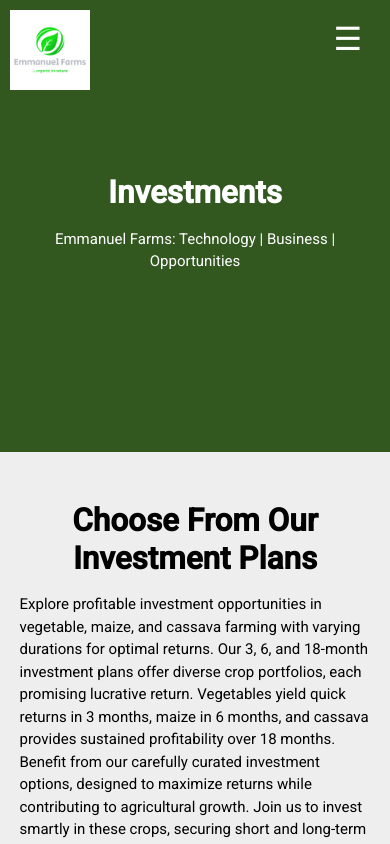
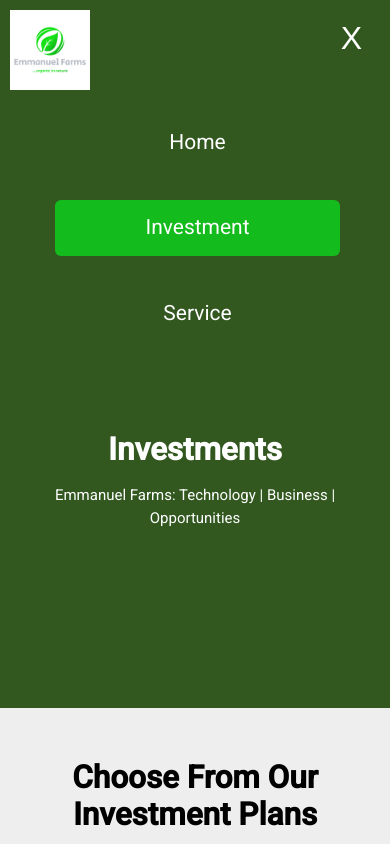
Before and after one commit to Emmanuel1539/wdd131, a plain HTML site: page project/investment.html in a window 390 px wide. Both pictures are taken after a click on the button 175 px from the left and 30 px from the top of the page. Shown: the top 844 px of the page. Drawn offline with Linux system fonts and the light colour scheme.

Commit message:
project updated

```diff
--- a/project/investment.html
+++ b/project/investment.html
@@ -20,9 +20,10 @@
     <nav>
         <button class="hamburger"></button>
         <ul class="menuLinks">
-            <li><a href="project.html">Home</a></li>
-            <li><a href="investment.html" class="current_menu_item">Investment</a></li>
-            <li><a href="service.html">Service</a></li>
+            <li><a href="project.html" >Home</a></li>
+            <li class="current_menu_item"><a href="investment.html" >Investment</a></li>
+            <li><a href="service.html"  >Service</a></li>
+
         </ul>
     </nav>
 
@@ -127,5 +128,6 @@
             </div>
         </div>
     </footer>
+    <script src="./script/project.js" defer></script>
 </body>
 </html>
--- a/project/script/project.js
+++ b/project/script/project.js
@@ -63,15 +63,15 @@ document.addEventListener("DOMContentLoaded", function () {
         });
     }
 
-    document.addEventListener("DOMContentLoaded", function() {
-        const hamburger = document.querySelector(".hamburger");
-        const menuLinks = document.querySelector(".menuLinks");
+    const hamburger = document.querySelector(".hamburger");
+    const menuLinks = document.querySelector(".menuLinks");
 
-        hamburger.addEventListener("click", function() {
-            menuLinks.classList.toggle("open");
-            hamburger.classList.toggle("open");
-        });
+    hamburger.addEventListener("click", function() {
+        menuLinks.classList.toggle("open");
+        hamburger.classList.toggle("open");
     });
+
+
 
     // thank.html to display the review count
     if (window.location.pathname.includes('thank.html')) {
--- a/project/styles/project.css
+++ b/project/styles/project.css
@@ -35,6 +35,7 @@ header {
 .logo {
     width: 100px;
     height: 100px;
+    border-radius: 10px;
 }
 
 .logo a img {
@@ -75,6 +76,8 @@ ul.menuLinks {
     list-style-type: none;
     margin: 0;
 
+
+
 }
 
 ul.menuLinks.open {
@@ -83,21 +86,30 @@ ul.menuLinks.open {
 
 ul.menuLinks li {
     list-style: none;
+    padding: 15px;
+
+
 
 }
 
 ul.menuLinks li a {
     text-decoration: none;
     display: block;
-    padding: .75rem 1vw;
+    padding: 0.75rem 3vw;
     color: var(--clr-accent1);
     text-align: center;
+    margin-right: 35px;
+
 
 }
 
-.current_menu_item{
+li.current_menu_item a {
+
     background-color: var(--clr-secondary);
     border-radius: 6px;
+
+
+
 }
 
 /* ------HOME PAGE */
```
Also changed, not shown: project/project.html (+1 -1 lines), project/service.html (+1 -1 lines).
